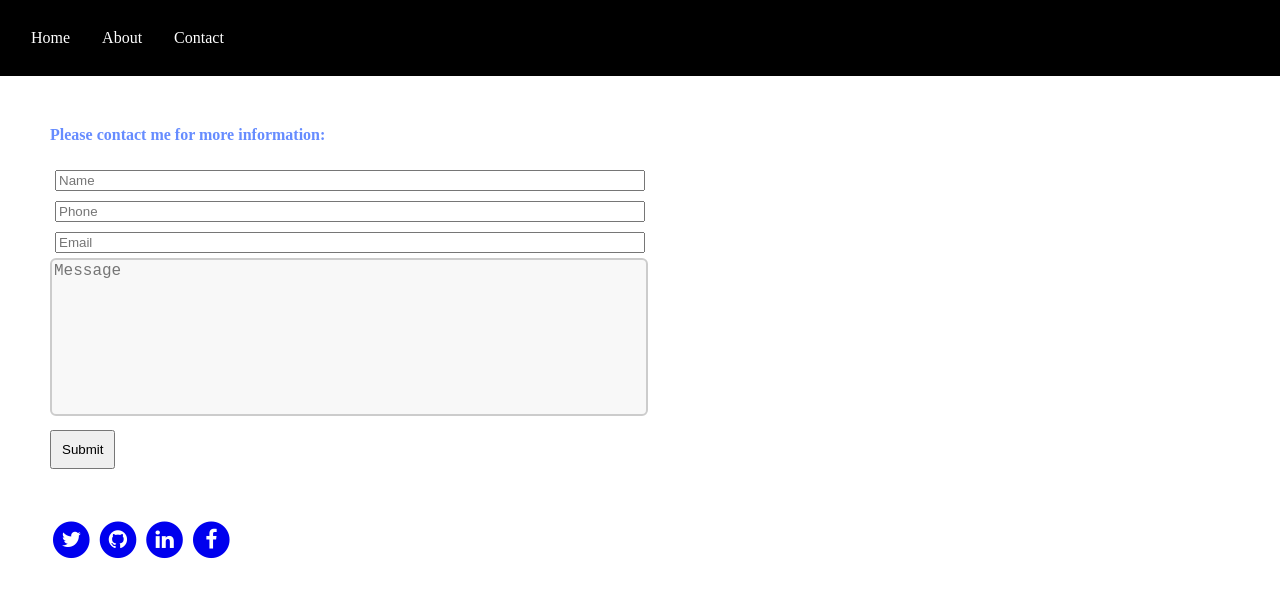
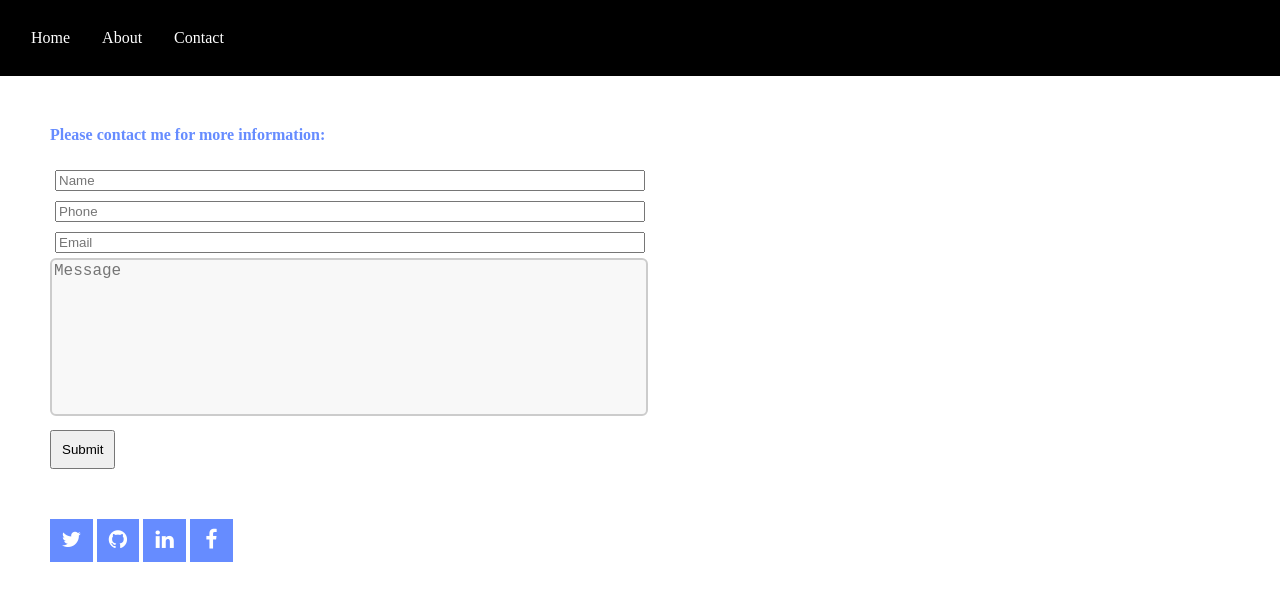
Before and after one commit to elohor/elohor.github.io, a plain HTML site: page contact.html in a window 1280 px wide. Drawn offline with Linux system fonts and the light colour scheme.

Commit message:
changed icons

```diff
--- a/style.css
+++ b/style.css
@@ -56,7 +56,7 @@ th, td {
 }
 
 tr:nth-child(even){
-    background-color: #d3d3d3
+    background-color: #d3d3d3;
 }
 
 th {
@@ -82,6 +82,9 @@ input[type=text] {
 #contactform{
     margin: 50px;
 }
+i {
+    background-color: #668cff;
+}
 
 .icons {
     margin-left: 50px;
```
